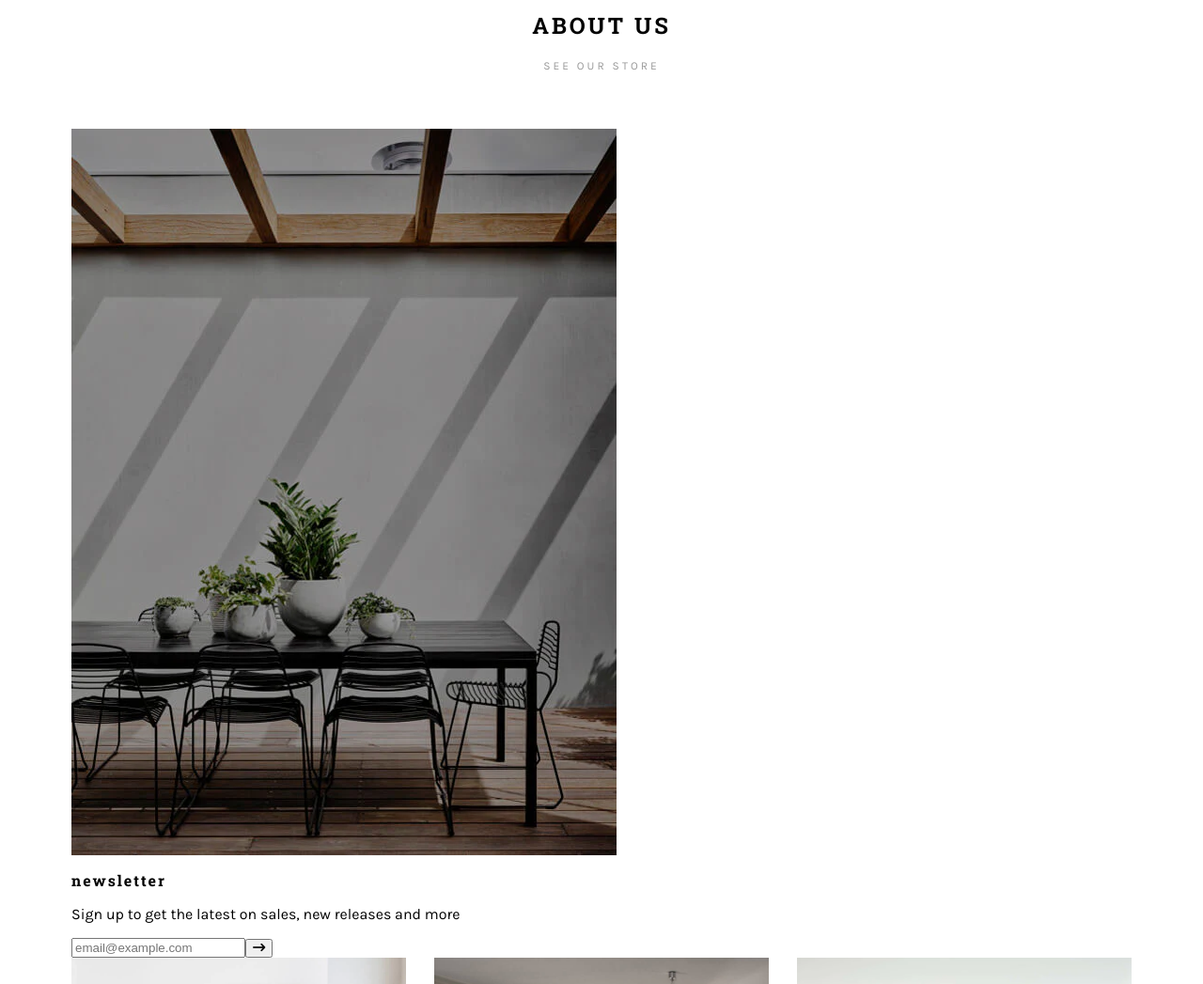
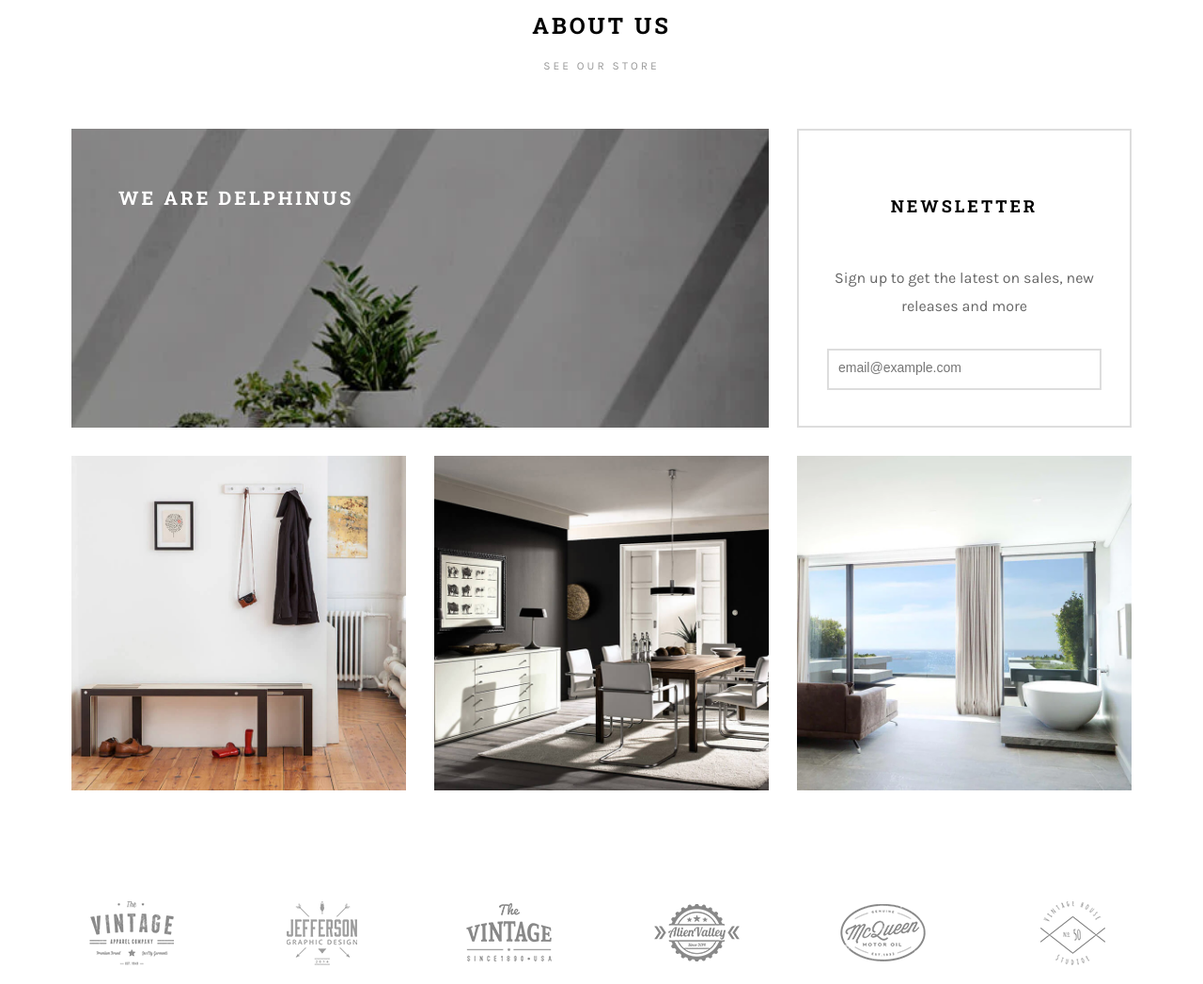
Before and after one commit to Firoozehimany/delphinus, a plain HTML site: page index.html in a window 1280 px wide. Shown: the part 3100-4147 px from the top of the page at 94% size. Drawn offline with Linux system fonts and the light colour scheme.

Commit message:
newslatter & brand are done

```diff
--- a/assets/css/style.css
+++ b/assets/css/style.css
@@ -387,7 +387,7 @@ h3 {
 #collection-section .collection ul.banner .info ul {
     padding-bottom: 30px;
     display: none;
-    transition: all 5s;
+    transition: all 5s
 }
 
 #collection-section .collection ul.banner li.category:hover ul {
@@ -507,6 +507,67 @@ h3 {
     font-size: 16px;
 }
 
+#about-us .content-list ul.top li {
+    display: flex;
+    justify-content: space-between;
+    margin-bottom: 30px;
+}
+
+#about-us .content-list ul.top li .left {
+    width: 742px;
+    height: 318px;
+    background-image: url(../images/about_us_newsletter_about_background.webp);
+    background-size: cover;
+    background-position: center;
+    background-repeat: no-repeat;
+    position: relative;
+}
+
+#about-us .content-list ul.top li .left h2 {
+    position: absolute;
+    top: 0;
+    left: 0;
+    margin: 60px 0 0 50px;
+    text-transform: uppercase;
+    font-family:'Roboto Slab';
+    letter-spacing: 3px;
+    color: #fff;
+    font-size: 20px;
+}
+
+#about-us .content-list ul.top li .right {
+    width: 356px;
+    height: 318px;
+    box-sizing: border-box;
+    padding: 50px 30px;
+    border: 2px solid #dddddd;
+    text-align: center;
+}
+
+#about-us .content-list ul.top li .right h3 {
+    font-family:'Roboto Slab';
+    letter-spacing: 3px;
+    color: #000;
+    font-size: 18px;
+    text-transform: uppercase;
+    margin-bottom: 50px;
+}
+
+#about-us .content-list ul.top li .right p {
+    color: #666;
+    line-height: 30px;
+    margin-bottom: 30px;
+}
+
+#about-us .content-list ul.top li .right input {
+    width: 100%;
+    height: 44px;
+    padding: 5px 40px 10px 10px;
+    font-size: 14px;
+    border: 2px solid #dddddd;
+    position: relative;
+}
+
 #about-us .content-list ul.bottom {
     display: flex;
     justify-content: space-between;
@@ -517,10 +578,12 @@ h3 {
     width: 100%;
 }
 
+
+
 #brands ul {
     display: flex;
-    justify-content: center;
-    gap: 20px;
+    justify-content: space-between;
+    padding: 100px 0;
 }
 
 @media screen and (max-width:1200px) {
--- a/index.html
+++ b/index.html
@@ -430,12 +430,17 @@
                 <div class="content-list">
                     <ul class="top">
                         <li>
-                            <a href="#"><img src="assets/images/about_us_newsletter_about_background.webp"/></a>
-                            <div class="newsletter">
-                                <h3>newsletter</h3>
-                                <p>Sign up to get the latest on sales, new releases and more</p>
-                                <div class="info">
-                                <input type="text" id="email" name="email" placeholder="email@example.com"><button class="submit"><i class="fa-solid fa-arrow-right-long"></i></button>
+                            <div class="left">
+                                <div class="back"></div>
+                                <h2>We are Delphinus</h2>
+                            </div>
+                            <div class="right">
+                                <div class="newsletter">
+                                    <h3>newsletter</h3>
+                                    <p>Sign up to get the latest on sales, new releases and more</p>
+                                    <div class="info">
+                                    <input type="text" id="email" name="email" placeholder="email@example.com">
+                                    </div>
                                 </div>
                             </div>
                         </li>
```
